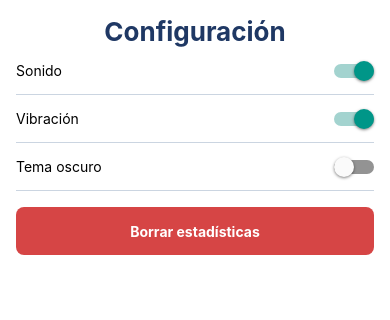
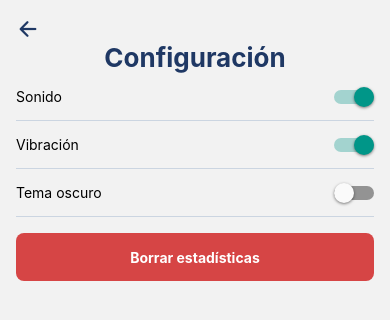
Before and after one commit to JustoYbueno23/Ahorcado-App, a React Native app: screen /Configuracion in a window 390 px wide. Shown: the top 320 px of the page. Built offline with nearby package versions, Linux system fonts and the light colour scheme.

Commit message:
Gear y tema en stats y config

```diff
--- a/src/screens/ConfiguracionScreen.js
+++ b/src/screens/ConfiguracionScreen.js
@@ -2,13 +2,18 @@ import React, { useState } from 'react';
 import { View, Text, Switch, Pressable, StyleSheet, Alert } from 'react-native';
 import { SafeAreaView } from "react-native-safe-area-context";
 import { leerConfig, guardarConfig, guardarStats, guardarRanking } from '../storage/almacenamiento';
-import { colores } from '../theme/colores';
+import { colores, oscuro } from '../theme/colores';
+import { useTema } from '../hooks/useTema';
+import { Ionicons } from "@expo/vector-icons";
+import { useNavigation } from '@react-navigation/native';
 
 export default function ConfiguracionScreen() {
 
     const [sonido, setSonido] = useState(true);
     const [vibracion, setVibracion] = useState(true);
     const [temaOscuro, setTemaOscuro] = useState(false);
+    const tema = temaOscuro ? oscuro : colores;
+    const navigation = useNavigation();
 
     React.useEffect(() => {
         async function cargar() {
@@ -49,18 +54,24 @@ export default function ConfiguracionScreen() {
     }
 
     return (
-        <SafeAreaView style={styles.container}>
-            <Text style={styles.titulo}>Configuración</Text>
+        <SafeAreaView style={[styles.container, { backgroundColor: tema.fondo }]} edges={['top', 'left', 'right']}>
+            <View style={styles.topBar}>
+                <Pressable style={styles.botonVolver} onPress={() => navigation.goBack()}>
+                    <Ionicons name="arrow-back" size={24} color={tema.encabezado} />
+                </Pressable>
+                <Text style={[styles.titulo, { color: tema.encabezado }]}>Configuración</Text>
+                <View style={styles.espaciador} />
+            </View>
             <View style={styles.fila}>
-                <Text>Sonido</Text>
+                <Text style={{ color: tema.texto }}>Sonido</Text>
                 <Switch value={sonido} onValueChange={cambiarSonido} />
             </View>
             <View style={styles.fila}>
-                <Text>Vibración</Text>
+                <Text style={{ color: tema.texto }}>Vibración</Text>
                 <Switch value={vibracion} onValueChange={cambiarVibracion} />
             </View>
             <View style={styles.fila}>
-                <Text>Tema oscuro</Text>
+                <Text style={{ color: tema.texto }}>Tema oscuro</Text>
                 <Switch value={temaOscuro} onValueChange={cambiarTema} />
             </View>
             <Pressable style={styles.botonBorrar} onPress={borrarTodo}>
@@ -71,9 +82,39 @@ export default function ConfiguracionScreen() {
 }
 
 const styles = StyleSheet.create({
-    container: { flex: 1, padding: 16, backgroundColor: '#fff' },
-    titulo: { fontSize: 26, fontWeight: 'bold', color: colores.encabezado, textAlign: 'center' },
-    fila: { flexDirection: 'row', justifyContent: 'space-between', alignItems: 'center', minHeight: 48, borderBottomWidth: 1, borderColor: '#CBD5E1' },
-    botonBorrar: { minHeight: 48, borderRadius: 8, backgroundColor: colores.fallada, alignItems: 'center', justifyContent: 'center', marginTop: 16 },
-    textoBoton: { color: '#fff', fontWeight: 'bold' },
+    container: {
+        flex: 1,
+        padding: 16,
+        justifyContent: 'flex-start'
+    },
+
+    titulo: {
+        fontSize: 26,
+        fontWeight: 'bold',
+        color: colores.encabezado,
+        textAlign: 'center'
+    },
+    fila: {
+        flexDirection: 'row',
+        justifyContent: 'space-between',
+        alignItems: 'center',
+        minHeight: 48,
+        borderBottomWidth: 1,
+        borderColor: '#CBD5E1'
+    },
+
+    botonBorrar: {
+        minHeight: 48,
+        borderRadius: 8,
+        backgroundColor: colores.fallada,
+        alignItems: 'center',
+        justifyContent: 'center',
+        marginTop: 16
+    },
+
+    textoBoton: {
+        color: '#fff',
+        fontWeight: 'bold'
+    },
+
 });
--- a/src/screens/EstadisticasScreen.js
+++ b/src/screens/EstadisticasScreen.js
@@ -1,54 +1,136 @@
 import React, { useState } from 'react';
-import { View, Text, FlatList, StyleSheet } from 'react-native';
+import { View, Text, FlatList, StyleSheet, Pressable } from 'react-native';
 import { SafeAreaView } from "react-native-safe-area-context";
+import { useFocusEffect, useNavigation } from '@react-navigation/native';
+import { Ionicons } from "@expo/vector-icons";
 import { leerStats, leerRanking } from '../storage/almacenamiento';
-import { colores } from '../theme/colores';
+import { useTema } from '../hooks/useTema';
 
 export default function EstadisticasScreen() {
     const [stats, setStats] = useState({ jugadas: 0, ganadas: 0, perdidas: 0, racha: 0, mejorRacha: 0 });
     const [ranking, setRanking] = useState([]);
+    const tema = useTema();
+    const navigation = useNavigation();
 
-    React.useEffect(() => {
-        async function cargar() {
-            setStats(await leerStats());
-            setRanking(await leerRanking());
-        }
-        cargar();
-    }, []);
+    useFocusEffect(
+        React.useCallback(() => {
+            async function cargar() {
+                setStats(await leerStats());
+                setRanking(await leerRanking());
+            }
+            cargar();
+        }, [])
+    );
 
     const porcentaje = stats.jugadas > 0 ? Math.round((stats.ganadas / stats.jugadas) * 100) : 0;
 
     return (
-        <SafeAreaView style={styles.container} edges={['top', 'left', 'right']}>
-            <Text style={styles.tituloPantalla}>Estadísticas</Text>
+        <SafeAreaView style={[styles.container, { backgroundColor: tema.fondo }]}>
+            <View style={styles.topBar}>
+                <View style={styles.espaciador} />
+                <Text style={[styles.tituloPantalla, { color: tema.encabezado }]}>Estadísticas</Text>
+                <Pressable style={styles.configButton} onPress={() => navigation.navigate('Configuracion')}>
+                    <Ionicons name="settings-outline" size={24} color={tema.encabezado} />
+                </Pressable>
+            </View>
+
             <View style={styles.tarjetas}>
-                <View style={styles.tarjeta}><Text style={styles.numero}>{stats.jugadas}</Text><Text>Jugadas</Text></View>
-                <View style={styles.tarjeta}><Text style={styles.numero}>{stats.ganadas}</Text><Text>Ganadas</Text></View>
-                <View style={styles.tarjeta}><Text style={styles.numero}>{porcentaje}%</Text><Text>Victorias</Text></View>
-                <View style={styles.tarjeta}><Text style={styles.numero}>{stats.mejorRacha}</Text><Text>Mejor racha</Text></View>
+                <View style={[styles.tarjeta, { backgroundColor: tema.superficie }]}>
+                    <Text style={[styles.numero, { color: tema.encabezado }]}>{stats.jugadas}</Text>
+                    <Text style={{ color: tema.texto }}>Jugadas</Text>
+                </View>
+
+                <View style={[styles.tarjeta, { backgroundColor: tema.superficie }]}>
+                    <Text style={[styles.numero, { color: tema.encabezado }]}>{stats.ganadas}</Text>
+                    <Text style={{ color: tema.texto }}>Ganadas</Text>
+                </View>
+                <View style={[styles.tarjeta, { backgroundColor: tema.superficie }]}>
+                    <Text style={[styles.numero, { color: tema.encabezado }]}>{porcentaje}%</Text>
+                    <Text style={{ color: tema.texto }}>Victorias</Text>
+                </View>
+                <View style={[styles.tarjeta, { backgroundColor: tema.superficie }]}>
+                    <Text style={[styles.numero, { color: tema.encabezado }]}>{stats.mejorRacha}</Text>
+                    <Text style={{ color: tema.texto }}>Mejor racha</Text>
+                </View>
             </View>
-            <Text style={styles.titulo}>Top 10</Text>
+            <Text style={[styles.titulo, { color: tema.encabezado }]}>Top 10</Text>
             <FlatList
                 data={ranking}
                 keyExtractor={(item, index) => index.toString()}
                 renderItem={({ item, index }) => (
                     <View style={styles.fila}>
-                        <Text style={styles.texto}>{index + 1}. {item.nombre}</Text>
-                        <Text style={styles.texto}>{item.puntaje}</Text>
+                        <Text style={{ color: tema.texto }}>{index + 1}. {item.nombre}</Text>
+                        <Text style={{ color: tema.texto }}>{item.puntaje}</Text>
                     </View>
                 )}
             />
+
         </SafeAreaView >
     );
 }
 
 const styles = StyleSheet.create({
-    container: { flex: 1, padding: 16, backgroundColor: '#fff' },
-    tituloPantalla: { fontSize: 26, fontWeight: 'bold', color: colores.encabezado, textAlign: 'center' },
-    tarjetas: { flexDirection: 'row', flexWrap: 'wrap', gap: 8, marginTop: 12 },
-    tarjeta: { flex: 1, minWidth: '45%', backgroundColor: colores.superficie, borderRadius: 8, padding: 12, alignItems: 'center' },
-    numero: { fontSize: 20, fontWeight: 'bold', color: colores.encabezado },
-    titulo: { fontSize: 18, fontWeight: 'bold', color: colores.encabezado, marginTop: 16 },
-    fila: { flexDirection: 'row', justifyContent: 'space-between', paddingVertical: 12, borderBottomWidth: 1, borderColor: '#CBD5E1', minHeight: 48 },
-    texto: { fontSize: 16 },
+    container: {
+        flex: 1,
+        padding: 16
+    },
+
+    topBar: {
+        flexDirection: 'row',
+        alignItems: 'center',
+        justifyContent: 'space-between'
+    },
+
+    espaciador: {
+        width: 48,
+        height: 48
+    },
+
+    configButton: {
+        width: 48,
+        height: 48,
+        alignItems: 'center',
+        justifyContent: 'center'
+    },
+
+    tituloPantalla: {
+        fontSize: 26,
+        fontWeight: 'bold',
+        textAlign: 'center'
+    },
+
+    tarjetas: {
+        flexDirection: 'row',
+        flexWrap: 'wrap',
+        gap: 8,
+        marginTop: 12
+    },
+
+    tarjeta: {
+        flex: 1,
+        minWidth: '45%',
+        borderRadius: 8,
+        padding: 12,
+        alignItems: 'center'
+    },
+
+    numero: {
+        fontSize: 20,
+        fontWeight: 'bold'
+    },
+
+    titulo: {
+        fontSize: 18,
+        fontWeight: 'bold',
+        marginTop: 16
+    },
+
+    fila: {
+        flexDirection: 'row',
+        justifyContent: 'space-between',
+        paddingVertical: 12,
+        borderBottomWidth: 1,
+        borderColor: '#CBD5E1',
+        minHeight: 48
+    },
 });
```
